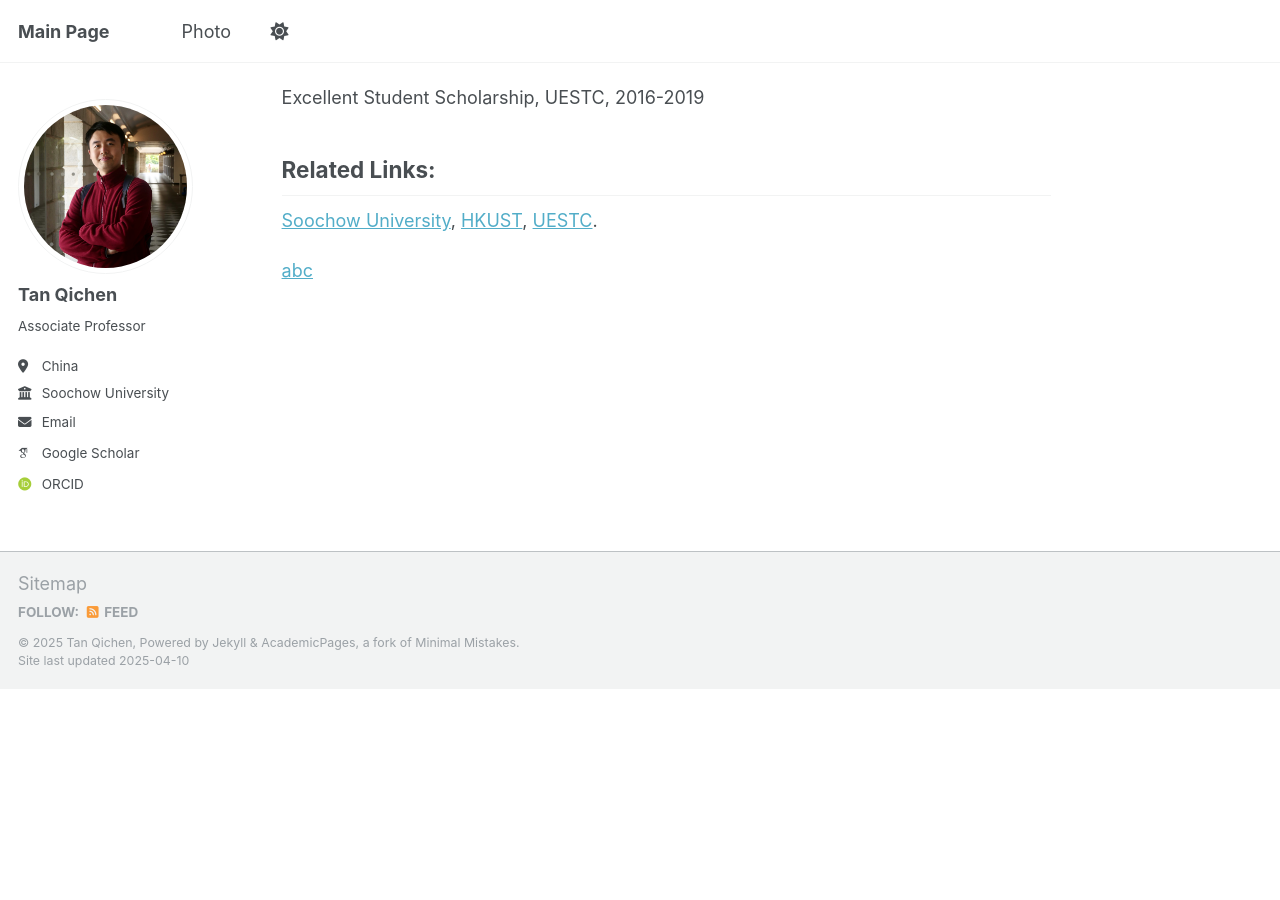
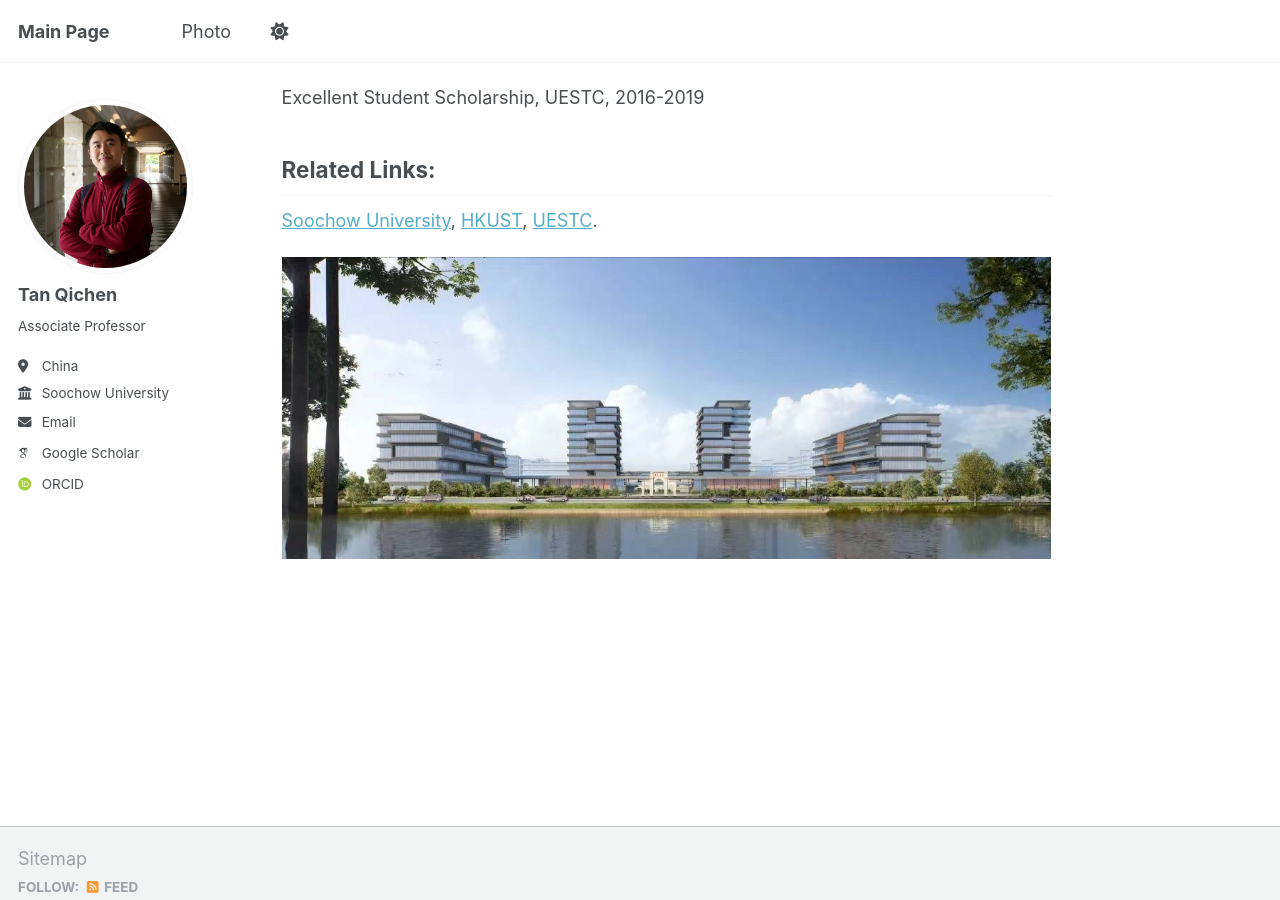
Before and after one commit to tylertam98/tylertam98.github.io, a Jekyll site: the page built from _pages/about.md, in a window 1280 px wide and 900 px high, scrolled down 2217 px. Built offline with Jekyll 4.4.1, drawn with Linux system fonts in a browser that asks for light colours; some web fonts are replaced; before the commit the page ends 2906 px from its top, so only the background shows below that.

Commit message:
Update about.md

```diff
--- a/_pages/about.md
+++ b/_pages/about.md
@@ -79,4 +79,4 @@ Related Links:
 [HKUST](https://hkust.edu.hk/),
 [UESTC](https://www.uestc.edu.cn/).
 
-[abc](/image/suda.jpg)
+![abc](/images/suda.jpg)
```
